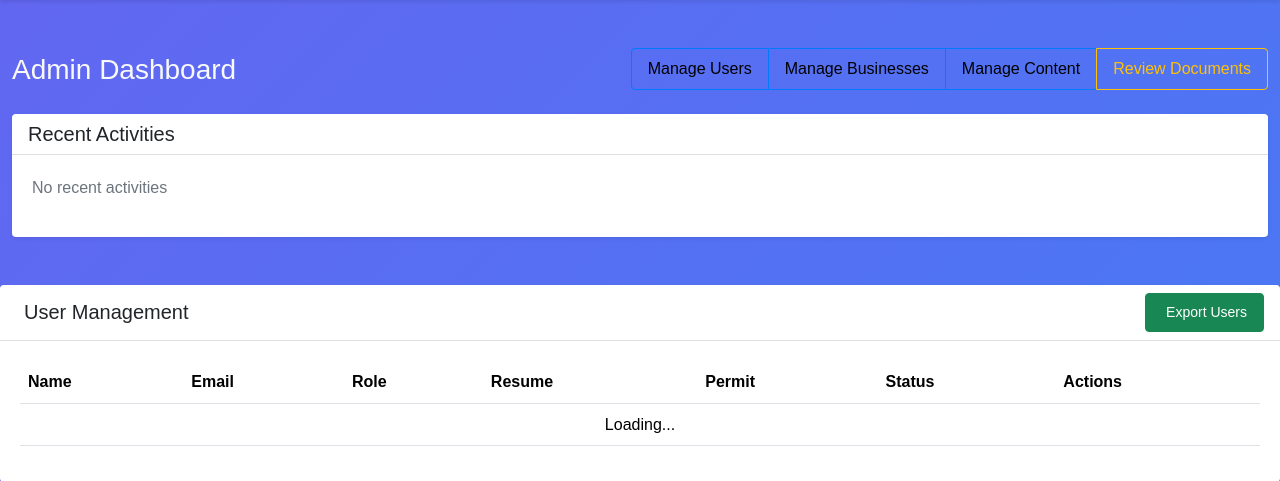
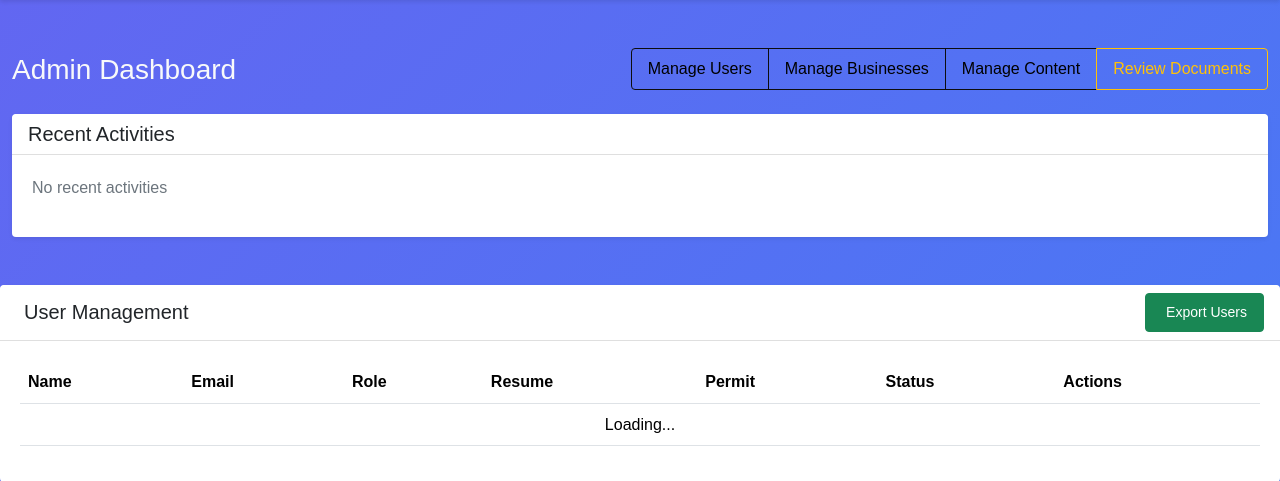
Before and after one commit to Fr4nzJ/CatanduanesConnect, a Flask app: page /admin/dashboard in a window 1280 px wide. Shown: the part 80-561 px from the top of the page. Run offline with Flask 3, Linux system fonts and the light colour scheme; the visitor is signed in with stand-in values (Sample User, id 1); data that the repository does not hold is empty; parts of the project's set-up code (start-up, migrations or seed data) failed here and were passed over; some libraries are stand-ins or nearby versions.

Commit message:
Admin Tables fix

```diff
--- a/static/css/style.css
+++ b/static/css/style.css
@@ -91,7 +91,7 @@ body {
 .btn-outline-primary {
     background-color: transparent;
     color: #000000;
-    border: 1px solid #007bff;
+    border: 1px solid #0d0d0e;
 }
 
 .btn-outline-primary:hover {
```
